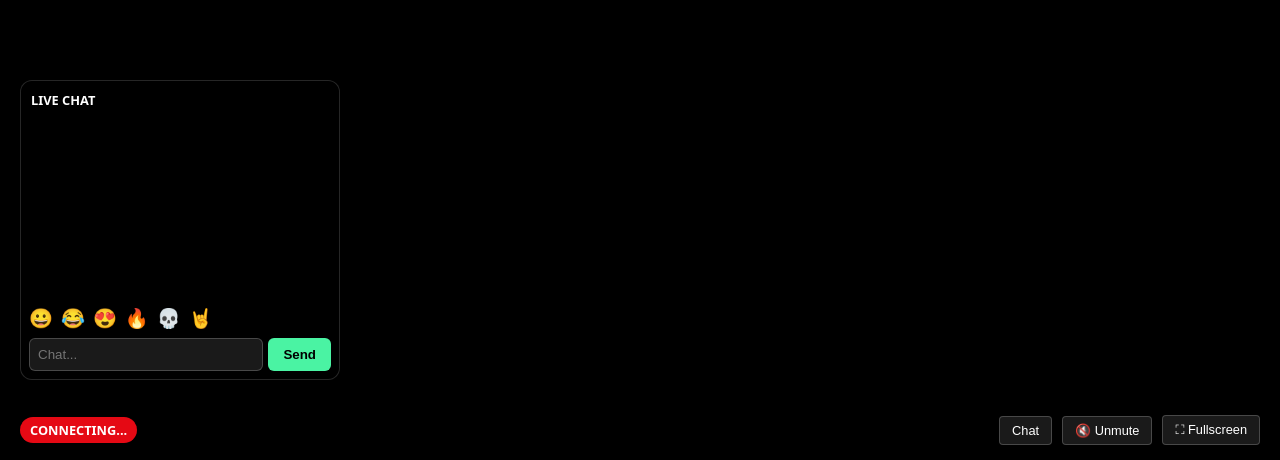
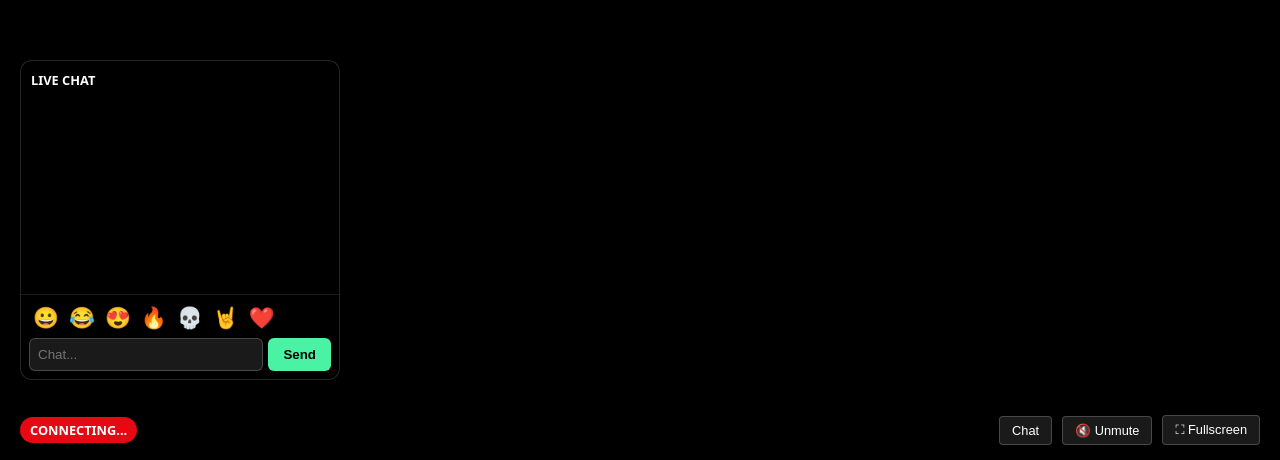
Before and after one commit to Elephant-logic/rebel, a website: page public/view.html in a window 1280 px wide. Shown: the part 340-800 px from the top of the page. Drawn offline with nearby package versions, Linux system fonts and the light colour scheme.

Commit message:
Update view.html
Signed-off-by: Elephant_logic <keith.davies1978@gmail.com>

```diff
--- a/public/view.html
+++ b/public/view.html
@@ -22,21 +22,28 @@
 
       /* CHAT OVERLAY */
       .chat-overlay {
-          position: absolute; bottom: 80px; left: 20px; width: 320px; height: 300px;
-          background: rgba(0, 0, 0, 0.5); backdrop-filter: blur(5px);
+          position: absolute; bottom: 80px; left: 20px; width: 320px; height: 320px;
+          background: rgba(0, 0, 0, 0.6); backdrop-filter: blur(8px);
           border: 1px solid rgba(255,255,255,0.15); border-radius: 12px;
           display: flex; flex-direction: column; z-index: 100; transition: 0.3s;
       }
       .chat-overlay.hidden { opacity: 0; pointer-events: none; transform: translateY(20px); }
 
-      .chat-header { padding: 10px; font-weight: bold; font-size: 0.8rem; background: rgba(0,0,0,0.3); border-radius: 12px 12px 0 0; }
-      #chatLog { flex: 1; overflow-y: auto; padding: 10px; font-size: 0.9rem; text-shadow: 1px 1px 2px #000; }
+      .chat-header { padding: 10px; font-weight: bold; font-size: 0.8rem; background: rgba(0,0,0,0.3); border-radius: 12px 12px 0 0; display: flex; justify-content: space-between; }
+      #chatLog { flex: 1; overflow-y: auto; padding: 10px; font-size: 0.9rem; text-shadow: 1px 1px 2px #000; scrollbar-width: thin; }
       .chat-line { margin-bottom: 5px; word-wrap: break-word; }
       .chat-line strong { color: #4af3a3; }
 
-      .chat-input-area { padding: 8px; display: flex; flex-direction: column; gap: 5px; background: rgba(0,0,0,0.3); border-radius: 0 0 12px 12px; }
-      .emoji-bar { display: flex; gap: 8px; font-size: 1.2rem; cursor: pointer; user-select: none; margin-bottom: 2px; }
-      .emoji-bar span:hover { transform: scale(1.2); }
+      .chat-input-area { padding: 8px; display: flex; flex-direction: column; gap: 5px; background: rgba(0,0,0,0.3); border-radius: 0 0 12px 12px; border-top: 1px solid rgba(255,255,255,0.1); }
+
+      /* EMOJI STYLING */
+      .emoji-bar {
+          display: flex; gap: 10px; font-size: 1.3rem;
+          cursor: pointer; user-select: none; margin-bottom: 2px; padding: 0 4px;
+          overflow-x: auto;
+      }
+      .emoji-bar span { transition: transform 0.2s; }
+      .emoji-bar span:hover { transform: scale(1.3); }
 
       .input-row { display: flex; gap: 5px; }
       .chat-input { flex: 1; background: rgba(255,255,255,0.1); border: 1px solid rgba(255,255,255,0.2); color: #fff; padding: 8px; border-radius: 6px; outline: none; }
@@ -61,13 +68,18 @@
         <div class="video-layer">
             <video id="viewerVideo" autoplay playsinline muted></video>
         </div>
+
         <div id="toolboxContainer"></div>
+
         <div id="chatBox" class="chat-overlay">
-            <div class="chat-header">LIVE CHAT</div>
+            <div class="chat-header">
+                <span>LIVE CHAT</span>
+                <span id="viewerStatusMirror" style="opacity:0.7; font-size:0.7rem"></span>
+            </div>
             <div id="chatLog"></div>
             <div class="chat-input-area">
                 <div id="emojiStrip" class="emoji-bar">
-                    <span class="emoji">😀</span><span class="emoji">😂</span><span class="emoji">😍</span><span class="emoji">🔥</span><span class="emoji">💀</span><span class="emoji">🤘</span>
+                    <span class="emoji">😀</span><span class="emoji">😂</span><span class="emoji">😍</span><span class="emoji">🔥</span><span class="emoji">💀</span><span class="emoji">🤘</span><span class="emoji">❤️</span>
                 </div>
                 <div class="input-row">
                     <input id="chatInput" class="chat-input" placeholder="Chat..." />
@@ -75,6 +87,7 @@
                 </div>
             </div>
         </div>
+
         <div class="controls-bar">
             <div id="viewerStatus" class="status-pill">CONNECTING...</div>
             <button id="toggleChatBtn" class="btn-ctrl">Chat</button>
```
